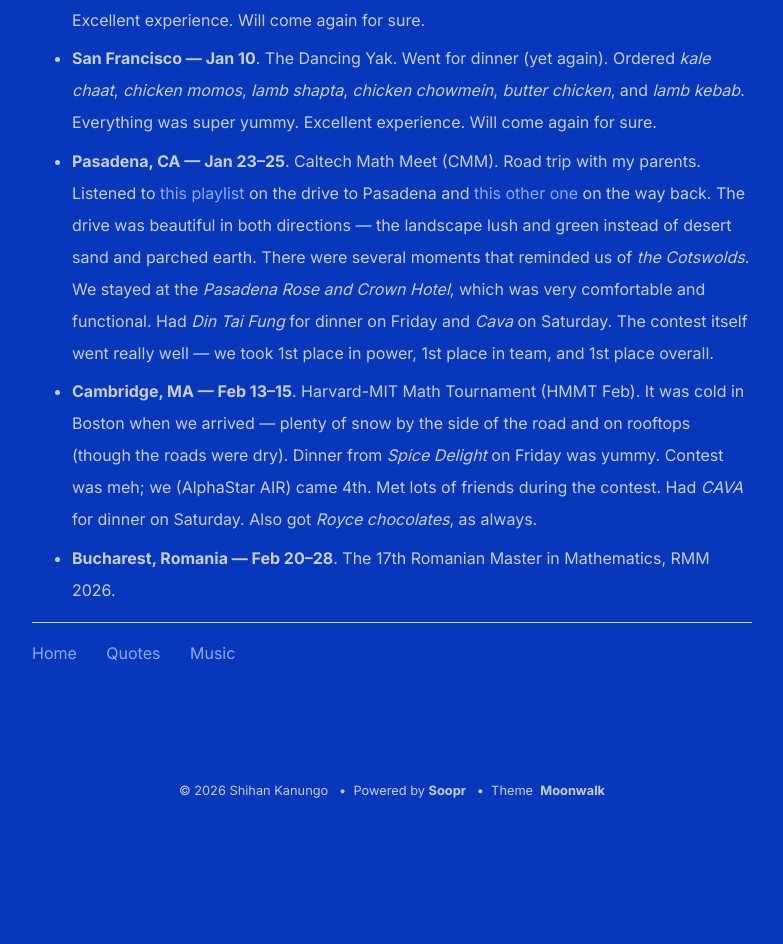
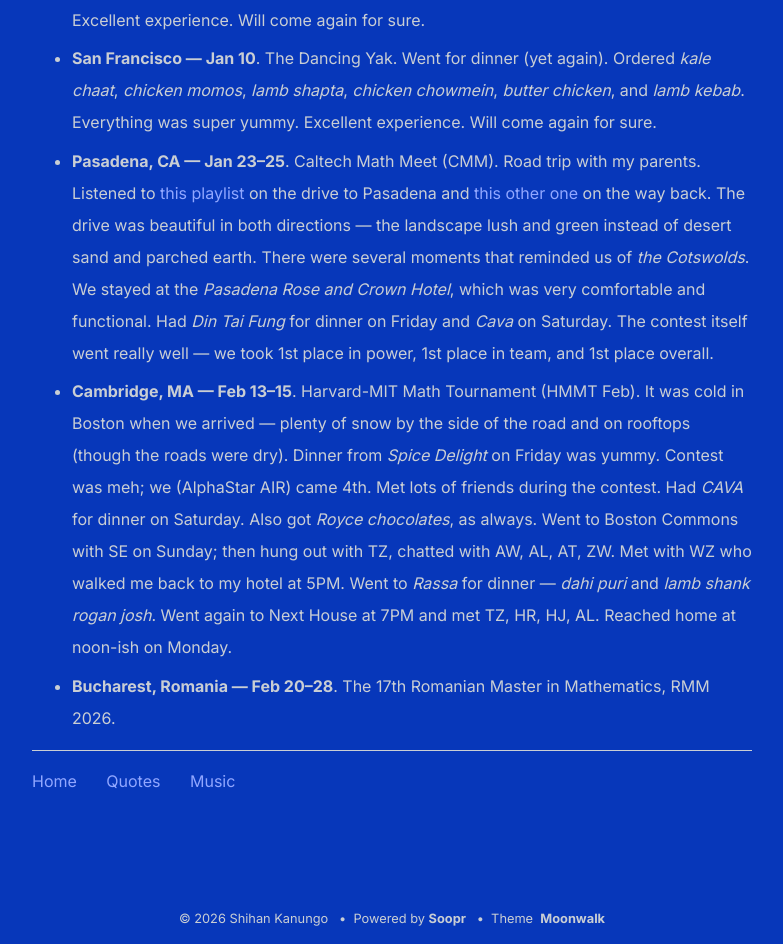
Before and after one commit to shihankanungo/shihankanungo.github.io, a Jekyll site: the page built from travel.md, in a window 1280 px wide. Shown: the part 768-1712 px from the top of the page, without its empty margins (248-1031 px from the left). Built offline with Jekyll 4.4.1, drawn with Linux system fonts in a browser that asks for light colours; before the commit the page ends 1584 px from its top, so only the background shows below that.

Commit message:
Update travel.md

```diff
--- a/travel.md
+++ b/travel.md
@@ -10,5 +10,5 @@
 - **San Francisco --- Jan 2**. The Dancing Yak. Went for dinner. Casual, unassuming place with very tastefully done interiors. Service was very friendly and warm. Ordered *kale chaat*, *chicken momos*, *lamb shapta*, *goat curry*, and *thali*. Everything was super yummy. Excellent experience. Will come again for sure.
 - **San Francisco --- Jan 10**. The Dancing Yak. Went for dinner (yet again). Ordered *kale chaat*, *chicken momos*, *lamb shapta*, *chicken chowmein*, *butter chicken*, and *lamb kebab*. Everything was super yummy. Excellent experience. Will come again for sure.
 - **Pasadena, CA --- Jan 23--25**. Caltech Math Meet (CMM). Road trip with my parents. Listened to [this playlist](https://open.spotify.com/playlist/3nuVXLEao4eoONInGsuDg7?si=deed7bae5f5e4c4b) on the drive to Pasadena and [this other one](https://open.spotify.com/playlist/32wdIEm5MTG3QZCevX4Fcq?si=e50e484fb3164f14) on the way back. The drive was beautiful in both directions &mdash; the landscape lush and green instead of desert sand and parched earth. There were several moments that reminded us of *the Cotswolds*. We stayed at the *Pasadena Rose and Crown Hotel*, which was very comfortable and functional. Had *Din Tai Fung* for dinner on Friday and *Cava* on Saturday. The contest itself went really well &mdash; we took 1st place in power, 1st place in team, and 1st place overall.
-- **Cambridge, MA --- Feb 13--15**. Harvard-MIT Math Tournament (HMMT Feb). It was cold in Boston when we arrived &mdash; plenty of snow by the side of the road and on rooftops (though the roads were dry). Dinner from *Spice Delight* on Friday was yummy. Contest was meh; we (AlphaStar AIR) came 4th. Met lots of friends during the contest. Had *CAVA* for dinner on Saturday. Also got *Royce chocolates*, as always.
+- **Cambridge, MA --- Feb 13--15**. Harvard-MIT Math Tournament (HMMT Feb). It was cold in Boston when we arrived &mdash; plenty of snow by the side of the road and on rooftops (though the roads were dry). Dinner from *Spice Delight* on Friday was yummy. Contest was meh; we (AlphaStar AIR) came 4th. Met lots of friends during the contest. Had *CAVA* for dinner on Saturday. Also got *Royce chocolates*, as always. Went to Boston Commons with SE on Sunday; then hung out with TZ, chatted with AW, AL, AT, ZW. Met with WZ who walked me back to my hotel at 5PM. Went to *Rassa* for dinner &mdash; *dahi puri* and *lamb shank rogan josh*. Went again to Next House at 7PM and met TZ, HR, HJ, AL. Reached home at noon-ish on Monday.
 - **Bucharest, Romania --- Feb 20--28**. The 17th Romanian Master in Mathematics, RMM 2026.
```
